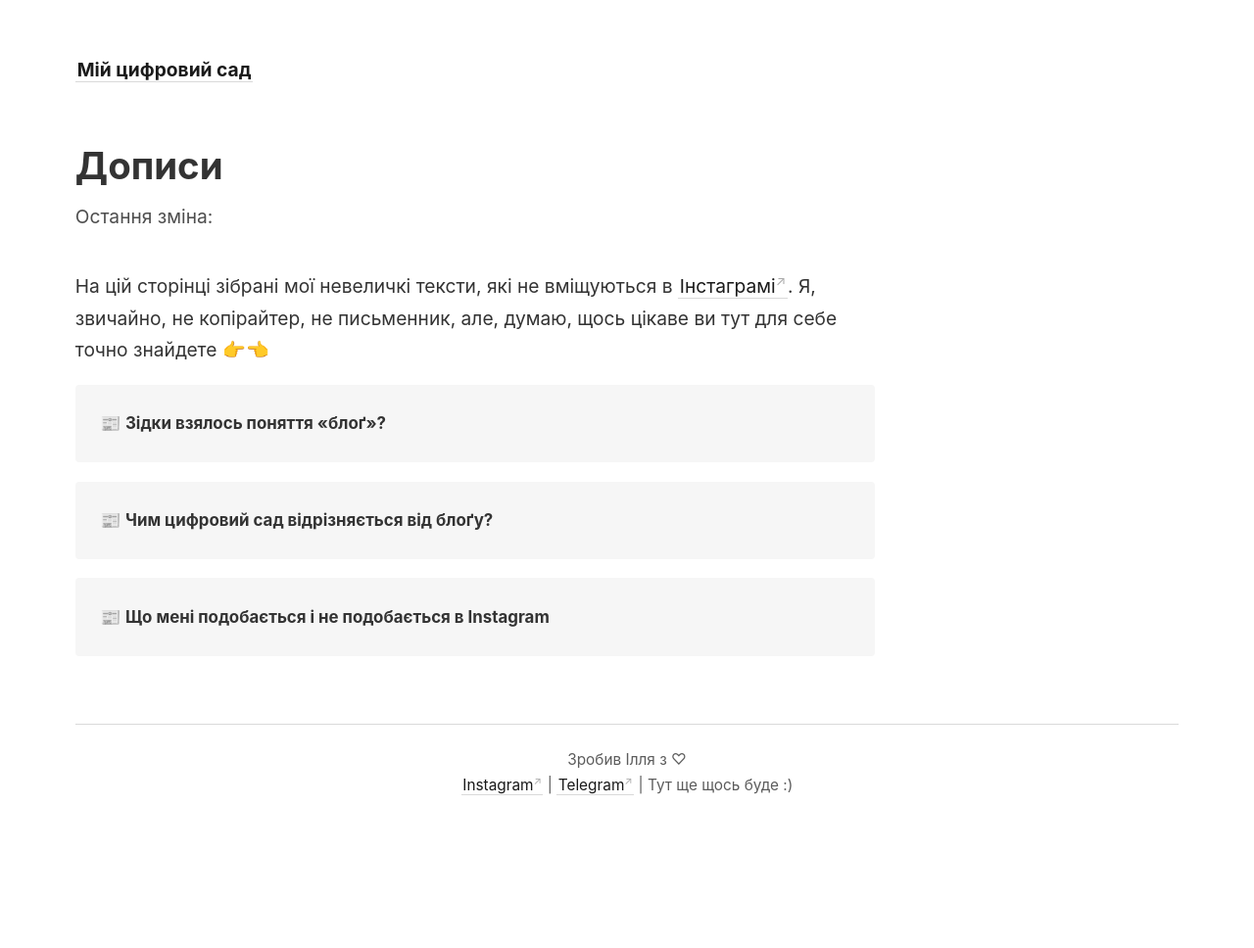
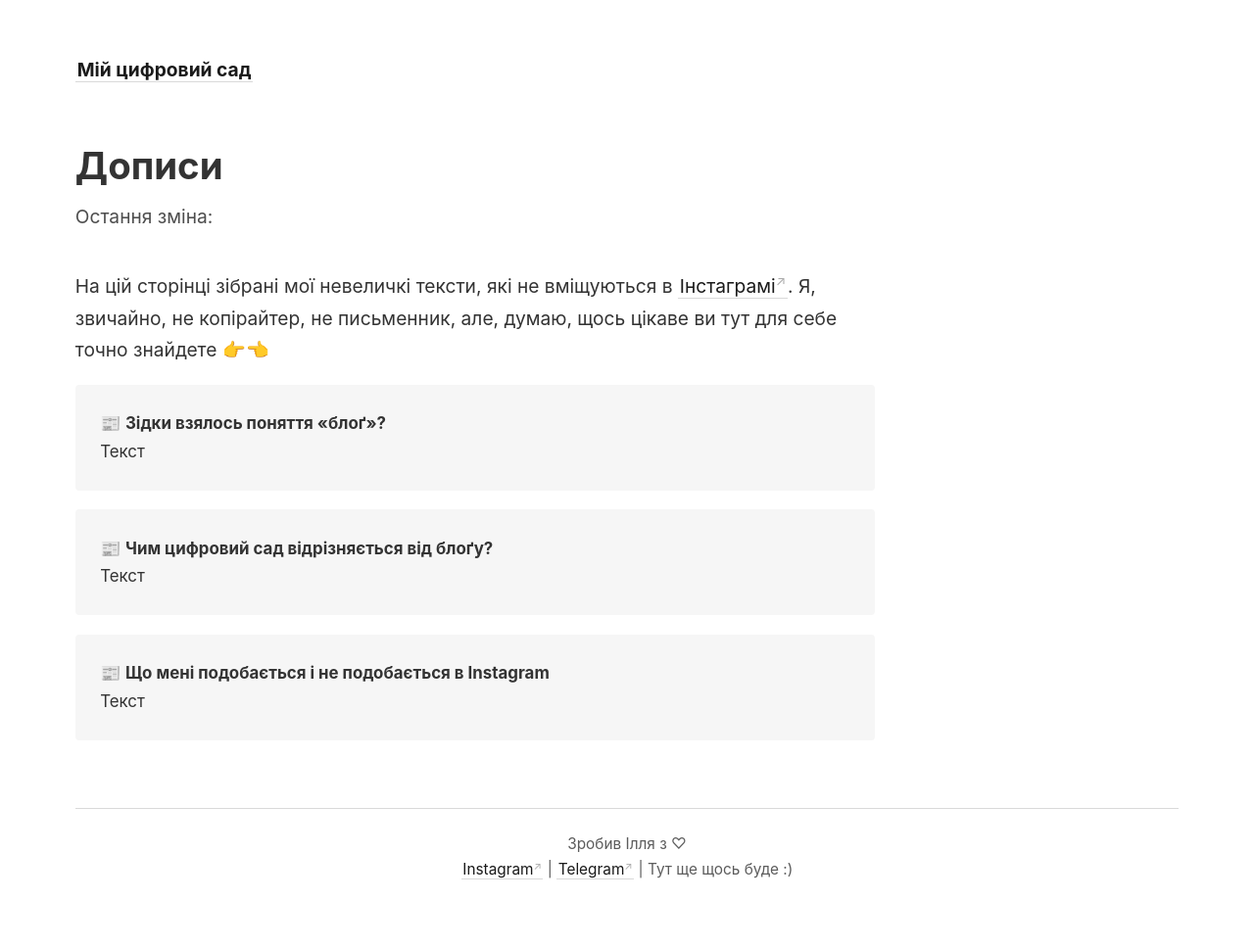
Before and after one commit to Laktionof/digital-garden, a Jekyll site: the page built from _notes/posts.md, in a window 1280 px wide. Shown: the whole page at 98% size. Built offline with Jekyll 4.4.1, drawn with Linux system fonts in a browser that asks for light colours; before the commit the page ends 900 px from its top, so only the background shows below that.

Commit message:
Update posts.md

```diff
--- a/_notes/posts.md
+++ b/_notes/posts.md
@@ -5,7 +5,13 @@ title: Дописи
 На цій сторінці зібрані мої невеличкі тексти, які не вміщуються в [Інстаграмі](https://www.instagram.com/laktionof). Я, звичайно, не копірайтер, не письменник, але, думаю, щось цікаве ви тут для себе точно знайдете 👉👈
 
 > 📰 **Зідки взялось поняття «блоґ»?**
+>
+> Текст
 <p></p>
 > 📰 **Чим цифровий сад відрізняється від блоґу?**
+>
+> Текст
 <p></p>
 > 📰 **Що мені подобається і не подобається в Instagram**
+>
+> Текст
```
